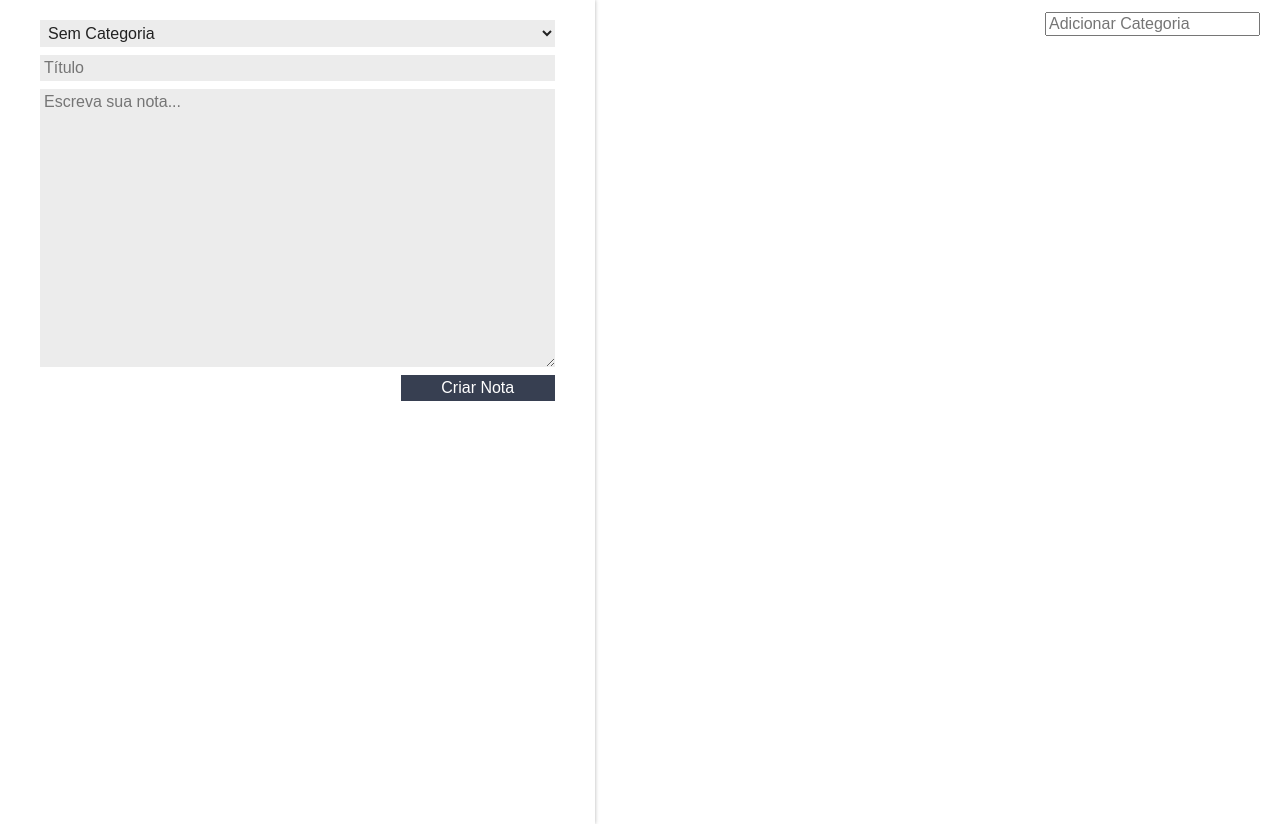
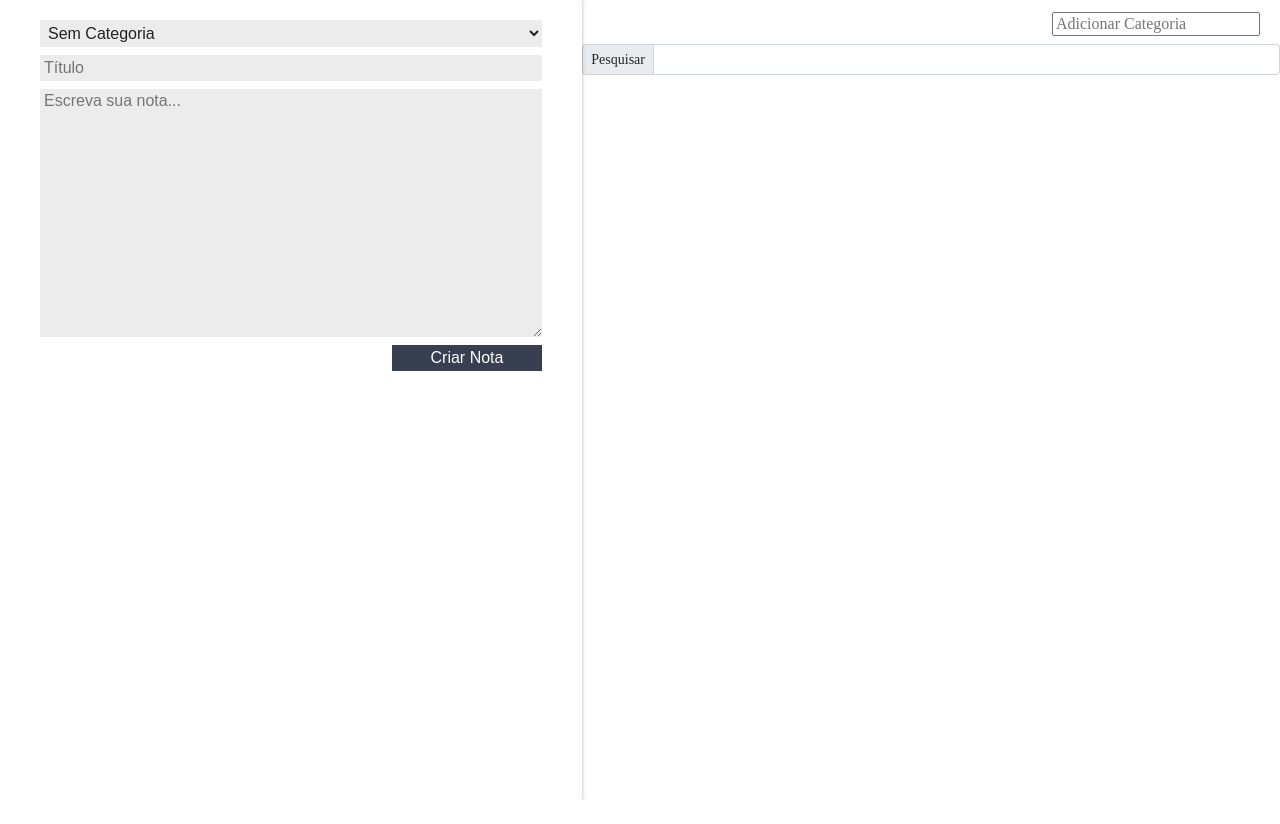
Before and after one commit to pablowinck/react-keep, a React (Create React App) app: page / in a window 1280 px wide. After the commit the page ends 800 px from the top, so only its background shows below. Built offline with nearby package versions, Linux system fonts and the light colour scheme.

Commit message:
Finalização curso react

```diff
--- a/public/index.html
+++ b/public/index.html
@@ -24,6 +24,7 @@
       work correctly both with client-side routing and a non-root public URL.
       Learn how to configure a non-root public URL by running `npm run build`.
     -->
+    <link href="https://cdn.jsdelivr.net/npm/bootstrap@5.0.2/dist/css/bootstrap.min.css" rel="stylesheet" integrity="sha384-EVSTQN3/azprG1Anm3QDgpJLIm9Nao0Yz1ztcQTwFspd3yD65VohhpuuCOmLASjC" crossorigin="anonymous">
     <title>Minhas Notas</title>
   </head>
   <body>
--- a/src/App.js
+++ b/src/App.js
@@ -18,8 +18,8 @@ class App extends Component {
     return (
       <section className="conteudo">
         <FormularioCadastro
-        categorias={this.categorias}
-        criarNota={this.notas.adicionarNota.bind(this.notas)} />
+          categorias={this.categorias}
+          criarNota={this.notas.adicionarNota.bind(this.notas)} />
         <main className="conteudo-principal">
           <ListaDeCategorias
             adicionarCategoria={this.categorias.adicionarCategoria.bind(this.categorias)}
--- a/src/components/FormularioCadastro/FormularioCadastro.jsx
+++ b/src/components/FormularioCadastro/FormularioCadastro.jsx
@@ -7,10 +7,16 @@ class FormularioCadastro extends Component {
     this.texto = "";
     this.categoria = "Sem Categoria";
     this.state = { categorias: [] };
+
+    this._novasCategorias = this._novasCategorias.bind(this);
   }
 
   componentDidMount() {
-    this.props.categorias.inscrever(this._novasCategorias.bind(this));
+    this.props.categorias.inscrever(this._novasCategorias);
+  }
+
+  componentWillUnmount() {
+    this.props.categorias.desinscrever(this._novasCategorias);
   }
 
   _novasCategorias(categorias) {
--- a/src/components/ListaDeCategorias/ListaDeCategorias.jsx
+++ b/src/components/ListaDeCategorias/ListaDeCategorias.jsx
@@ -4,9 +4,13 @@ class ListaDeCategorias extends Component {
   constructor() {
     super();
     this.state = { categorias: [] };
+    this._novasCategorias = this._novasCategorias.bind(this);
   }
   componentDidMount() {
-    this.props.categorias.inscrever(this._novasCategorias.bind(this));
+    this.props.categorias.inscrever(this._novasCategorias);
+  }
+  componentWillUnmount() {
+    this.props.categorias.desinscrever(this._novasCategorias);
   }
   _novasCategorias(categorias) {
     this.setState({ ...this.state, categorias });
@@ -18,7 +22,6 @@ class ListaDeCategorias extends Component {
       this.props.adicionarCategoria(valorCategoria);
     }
   }
-
 
   render() {
     return (
--- a/src/components/ListaDeNotas/ListaDeNotas.jsx
+++ b/src/components/ListaDeNotas/ListaDeNotas.jsx
@@ -5,22 +5,38 @@ class ListaDeNotas extends Component {
   constructor() {
     super();
     this.state = { notas: [] };
+    this._novasNotas = this._novasNotas.bind(this);
   }
   componentDidMount() {
-    this.props.notas.inscrever(this._novasNotas.bind(this));
+    this.props.notas.inscrever(this._novasNotas);
+  }
+  componentWillUnmount() {
+    this.props.notas.desinscrever(this._novasNotas);
   }
   _novasNotas(notas) {
     this.setState({ ...this.state, notas });
   }
   render() {
     return (
+      <>
+        <div className="input-group input-group-sm mb-3 mt-2">
+          <span className="input-group-text" id="inputGroup-sizing-sm">
+            Pesquisar
+          </span>
+          <input
+            type="text"
+            className="form-control"
+            aria-label="Sizing example input"
+            aria-describedby="inputGroup-sizing-sm"
+          />
+        </div>
         <ul className="lista-notas">
           {this.state.notas.map((nota, index) => {
             return (
               <li className="lista-notas_item" key={index}>
                 <CardNota
                   indice={index}
-                apagarNota={nota.apagarNota}
+                  apagarNota={this.props.apagarNota}
                   titulo={nota.titulo}
                   texto={nota.texto}
                   categoria={nota.categoria}
@@ -29,6 +45,7 @@ class ListaDeNotas extends Component {
             );
           })}
         </ul>
+      </>
     );
   }
 }
--- a/src/dados/Categorias.js
+++ b/src/dados/Categorias.js
@@ -4,11 +4,15 @@ export default class Categorias {
         this._inscritos = [];
     }
 
-    inscrever(func){
+    inscrever(func) {
         this._inscritos.push(func);
     }
 
-    notificar(){
+    desinscrever(func) {
+        this._inscritos = this._inscritos.filter(f => f !== func);
+    }
+
+    notificar() {
         this._inscritos.forEach(func => {
             func(this.categorias);
         });
--- a/src/dados/Notas.js
+++ b/src/dados/Notas.js
@@ -6,6 +6,10 @@ export default class ArrayDeNotas {
 
     inscrever(func) {
         this._inscritos.push(func);
+    }
+
+    desinscrever(func) {
+        this._inscritos = this._inscritos.filter(f => f !== func);
     }
 
     notificar() {
```
Lines whose indentation alone changed are shown as unchanged.
